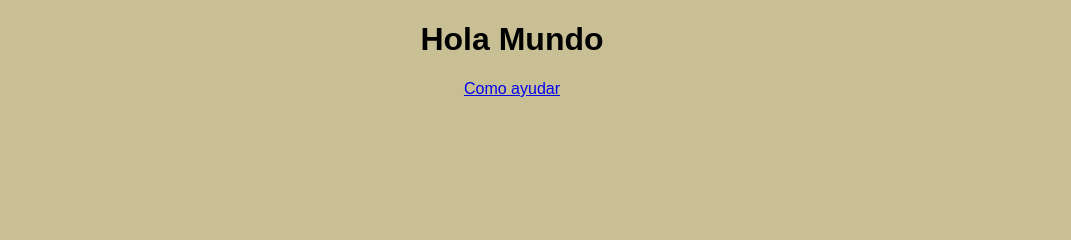
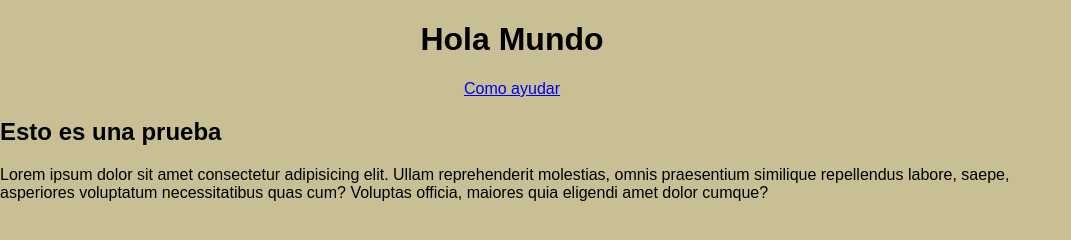
Before and after one commit to Elvin-CM/ProyectoPortalesWeb1, a plain HTML site: page index.html in a window 1280 px wide. Shown: the whole page, without its empty margins (0-1071 px from the left). Drawn offline with Linux system fonts and the light colour scheme.

Commit message:
prueba2.1

```diff
--- a/index.html
+++ b/index.html
@@ -14,6 +14,8 @@
             <h1>Hola Mundo</h1>
             <a href="Como_Ayudar.html">Como ayudar</a>
         </div>
+        <h2>Esto es una prueba</h2>
+        <p>Lorem ipsum dolor sit amet consectetur adipisicing elit. Ullam reprehenderit molestias, omnis praesentium similique repellendus labore, saepe, asperiores voluptatum necessitatibus quas cum? Voluptas officia, maiores quia eligendi amet dolor cumque?</p>
     </header>
     <main>
 
```
